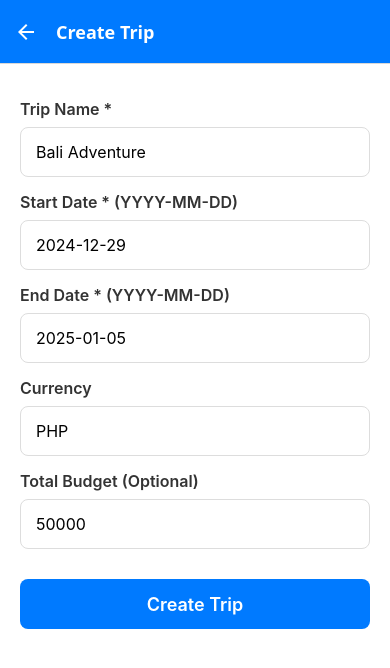
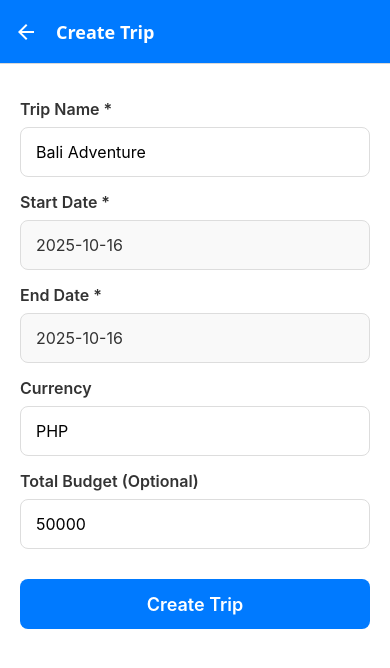
Before and after one commit to lmagsino/TripKitApp, a React Native app: screen /CreateTrip in a window 390 px wide. Shown: the top 668 px of the page. Built offline with nearby package versions, Linux system fonts and the light colour scheme.

Commit message:
Add date picker for trip dates and itinerary dates

```diff
--- a/package.json
+++ b/package.json
@@ -11,6 +11,7 @@
   },
   "dependencies": {
     "@react-native-async-storage/async-storage": "^2.2.0",
+    "@react-native-community/datetimepicker": "^8.4.5",
     "@react-native/new-app-screen": "0.82.0",
     "@react-navigation/native": "^7.1.18",
     "@react-navigation/native-stack": "^7.3.28",
--- a/src/screens/AddItineraryScreen.js
+++ b/src/screens/AddItineraryScreen.js
@@ -10,10 +10,13 @@ import {
   ScrollView,
 } from 'react-native';
 import api from '../services/api';
+import DateTimePicker from '@react-native-community/datetimepicker';
+import { Platform } from 'react-native';
 
 const AddItineraryScreen = ({ route, navigation }) => {
   const { tripId } = route.params;
-  const [date, setDate] = useState('');
+  const [date, setDate] = useState(new Date());
+  const [showDatePicker, setShowDatePicker] = useState(false);
   const [time, setTime] = useState('');
   const [title, setTitle] = useState('');
   const [location, setLocation] = useState('');
@@ -33,7 +36,7 @@ const AddItineraryScreen = ({ route, navigation }) => {
     try {
       await api.post(`/trips/${tripId}/itinerary_items`, {
         itinerary_item: {
-          date,
+          date: formatDate(date),
           time: time || null,
           title,
           location: location || null,
@@ -55,15 +58,34 @@ const AddItineraryScreen = ({ route, navigation }) => {
     }
   };
 
+  const handleDateChange = (event, selectedDate) => {
+    setShowDatePicker(Platform.OS === 'ios');
+    if (selectedDate) {
+      setDate(selectedDate);
+    }
+  };
+
+  const formatDate = (date) => {
+    return date.toISOString().split('T')[0];
+  };
+
   return (
     <ScrollView style={styles.container}>
-      <Text style={styles.label}>Date * (YYYY-MM-DD)</Text>
-      <TextInput
-        style={styles.input}
-        placeholder="2024-12-29"
-        value={date}
-        onChangeText={setDate}
-      />
+      <Text style={styles.label}>Date *</Text>
+      <TouchableOpacity
+        style={styles.dateButton}
+        onPress={() => setShowDatePicker(true)}
+      >
+        <Text style={styles.dateText}>{formatDate(date)}</Text>
+      </TouchableOpacity>
+      {showDatePicker && (
+        <DateTimePicker
+          value={date}
+          mode="date"
+          display="default"
+          onChange={handleDateChange}
+        />
+      )}
 
       <Text style={styles.label}>Time (Optional, HH:MM)</Text>
       <TextInput
@@ -202,6 +224,19 @@ const styles = StyleSheet.create({
     fontSize: 18,
     fontWeight: '600',
   },
+  dateButton: {
+    height: 50,
+    borderWidth: 1,
+    borderColor: '#ddd',
+    borderRadius: 8,
+    paddingHorizontal: 15,
+    justifyContent: 'center',
+    backgroundColor: '#f9f9f9',
+  },
+  dateText: {
+    fontSize: 16,
+    color: '#333',
+  },
 });
 
 export default AddItineraryScreen;
--- a/src/screens/CreateTripScreen.js
+++ b/src/screens/CreateTripScreen.js
@@ -8,21 +8,46 @@ import {
   Alert,
   ActivityIndicator,
   ScrollView,
+  Platform,
 } from 'react-native';
+import DateTimePicker from '@react-native-community/datetimepicker';
 import api from '../services/api';
 import { ENDPOINTS } from '../constants/config';
 
 const CreateTripScreen = ({ navigation }) => {
   const [name, setName] = useState('');
-  const [startDate, setStartDate] = useState('');
-  const [endDate, setEndDate] = useState('');
+  const [startDate, setStartDate] = useState(new Date());
+  const [endDate, setEndDate] = useState(new Date());
+  const [showStartPicker, setShowStartPicker] = useState(false);
+  const [showEndPicker, setShowEndPicker] = useState(false);
   const [baseCurrency, setBaseCurrency] = useState('PHP');
   const [totalBudget, setTotalBudget] = useState('');
   const [loading, setLoading] = useState(false);
 
+  const formatDate = (date) => {
+    return date.toISOString().split('T')[0];
+  };
+
+  const handleStartDateChange = (event, selectedDate) => {
+    setShowStartPicker(Platform.OS === 'ios');
+    if (selectedDate) {
+      setStartDate(selectedDate);
+      if (selectedDate > endDate) {
+        setEndDate(selectedDate);
+      }
+    }
+  };
+
+  const handleEndDateChange = (event, selectedDate) => {
+    setShowEndPicker(Platform.OS === 'ios');
+    if (selectedDate) {
+      setEndDate(selectedDate);
+    }
+  };
+
   const handleCreateTrip = async () => {
-    if (!name || !startDate || !endDate) {
-      Alert.alert('Error', 'Please fill in required fields');
+    if (!name) {
+      Alert.alert('Error', 'Please enter trip name');
       return;
     }
 
@@ -31,8 +56,8 @@ const CreateTripScreen = ({ navigation }) => {
       const response = await api.post(ENDPOINTS.TRIPS, {
         trip: {
           name,
-          start_date: startDate,
-          end_date: endDate,
+          start_date: formatDate(startDate),
+          end_date: formatDate(endDate),
           base_currency: baseCurrency,
           active_currency: baseCurrency,
           total_budget: totalBudget || 0,
@@ -66,21 +91,38 @@ const CreateTripScreen = ({ navigation }) => {
         onChangeText={setName}
       />
 
-      <Text style={styles.label}>Start Date * (YYYY-MM-DD)</Text>
-      <TextInput
-        style={styles.input}
-        placeholder="2024-12-29"
-        value={startDate}
-        onChangeText={setStartDate}
-      />
+      <Text style={styles.label}>Start Date *</Text>
+      <TouchableOpacity
+        style={styles.dateButton}
+        onPress={() => setShowStartPicker(true)}
+      >
+        <Text style={styles.dateText}>{formatDate(startDate)}</Text>
+      </TouchableOpacity>
+      {showStartPicker && (
+        <DateTimePicker
+          value={startDate}
+          mode="date"
+          display="default"
+          onChange={handleStartDateChange}
+        />
+      )}
 
-      <Text style={styles.label}>End Date * (YYYY-MM-DD)</Text>
-      <TextInput
-        style={styles.input}
-        placeholder="2025-01-05"
-        value={endDate}
-        onChangeText={setEndDate}
-      />
+      <Text style={styles.label}>End Date *</Text>
+      <TouchableOpacity
+        style={styles.dateButton}
+        onPress={() => setShowEndPicker(true)}
+      >
+        <Text style={styles.dateText}>{formatDate(endDate)}</Text>
+      </TouchableOpacity>
+      {showEndPicker && (
+        <DateTimePicker
+          value={endDate}
+          mode="date"
+          display="default"
+          onChange={handleEndDateChange}
+          minimumDate={startDate}
+        />
+      )}
 
       <Text style={styles.label}>Currency</Text>
       <TextInput
@@ -135,6 +177,19 @@ const styles = StyleSheet.create({
     paddingHorizontal: 15,
     fontSize: 16,
   },
+  dateButton: {
+    height: 50,
+    borderWidth: 1,
+    borderColor: '#ddd',
+    borderRadius: 8,
+    paddingHorizontal: 15,
+    justifyContent: 'center',
+    backgroundColor: '#f9f9f9',
+  },
+  dateText: {
+    fontSize: 16,
+    color: '#333',
+  },
   button: {
     height: 50,
     backgroundColor: '#007AFF',
```
Also changed, not shown: 2 other files (tests, documents, lock files or other folders).
